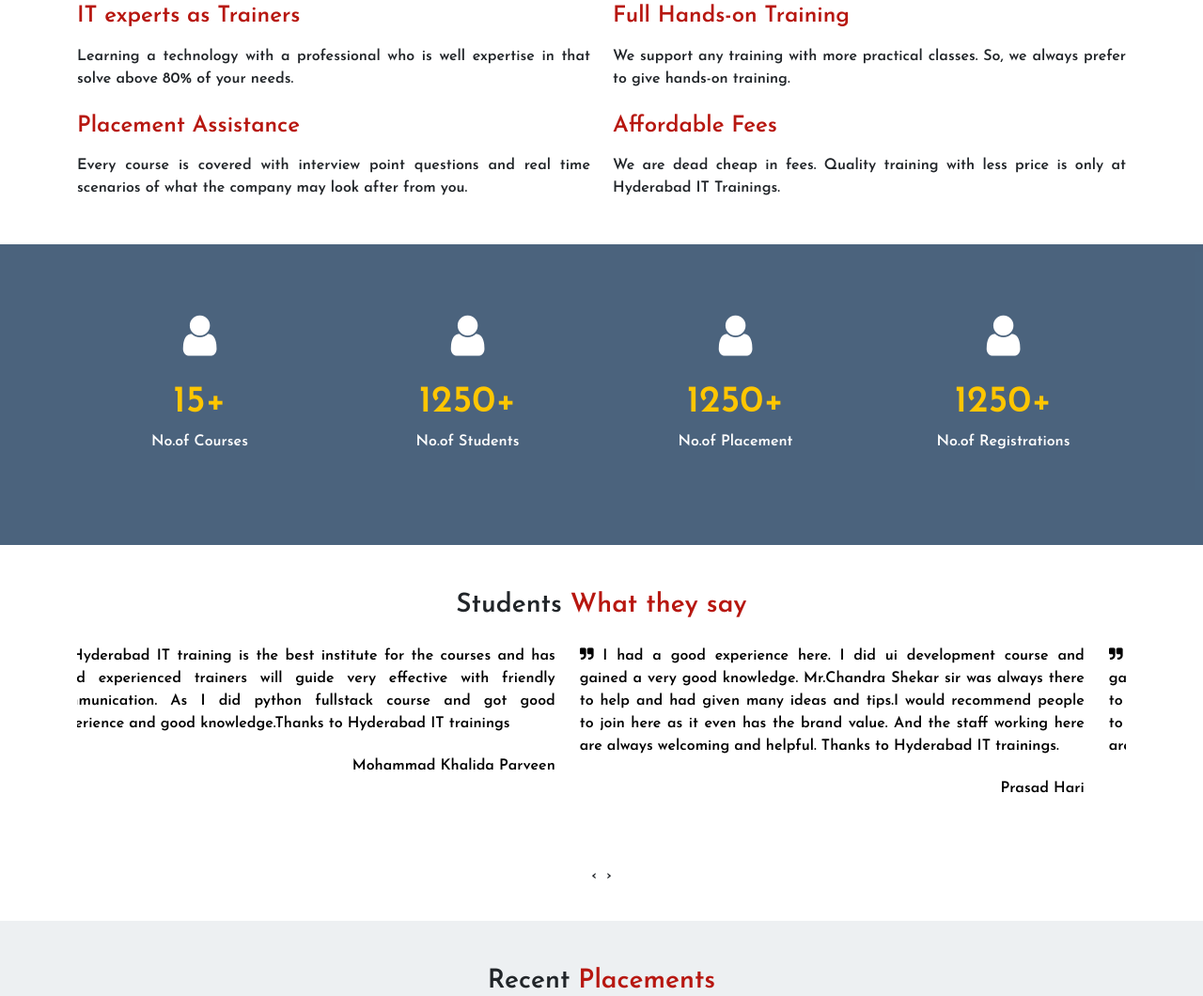
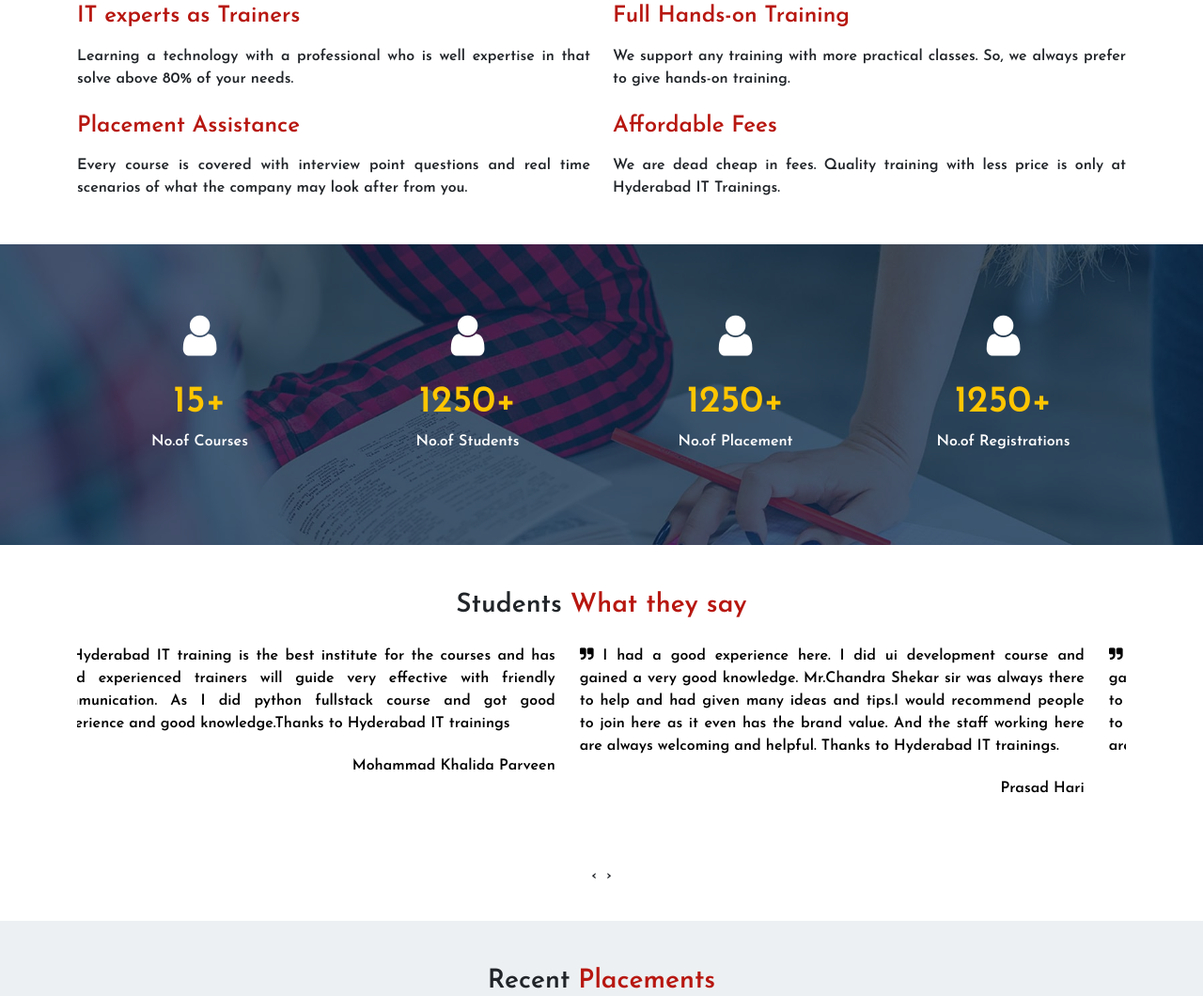
Before and after one commit to viniraj1004/hyderabad_it_trainings, a plain HTML site: page index.html in a window 1280 px wide. Shown: the part 3289-4349 px from the top of the page at 94% size. Drawn offline with nearby package versions, Linux system fonts and the light colour scheme; the site is published under a folder, as on GitHub Pages, so addresses that start at the root find nothing; a web font is replaced by a local one.

Commit message:
commit changes

```diff
--- a/css/style.css
+++ b/css/style.css
@@ -327,7 +327,7 @@ table td a:last-child {
 }
 
 .bg1 {
-    background-image: url("/images/bg-2.jpg");
+    background-image: url("../images/bg-2.jpg");
     width: 100%;
     height: 40vh;
     background-size: cover;
```
